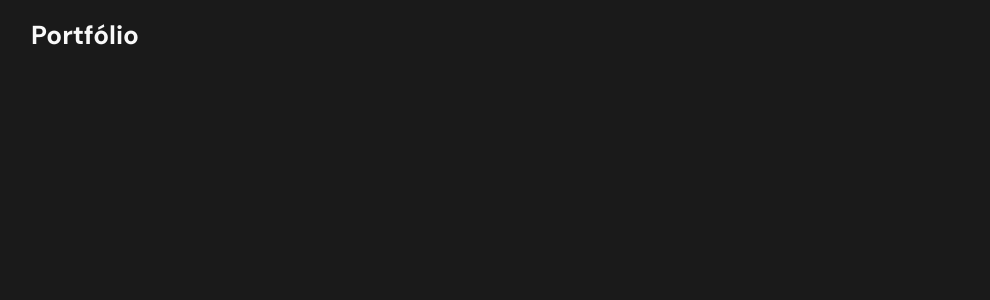
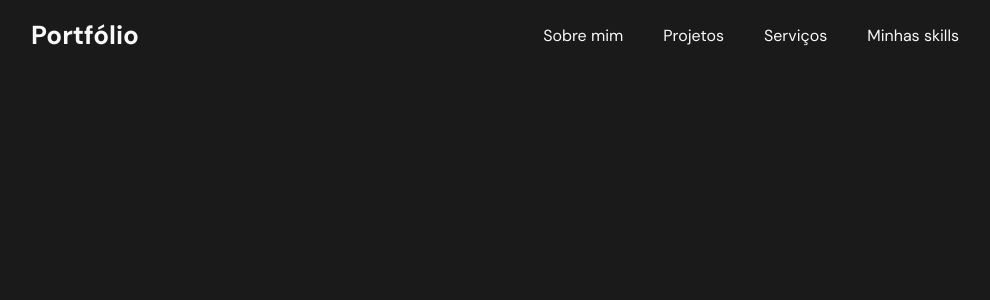
Before and after one commit to alexferreira1796/my-portfolio, a Next.js app: page / in a window 1280 px wide. Shown: the top 300 px of the page, without its empty margins (125-1115 px from the left). Built offline with nearby package versions, Linux system fonts and the light colour scheme.

Commit message:
implementado menu

```diff
--- a/src/components/Header/index.tsx
+++ b/src/components/Header/index.tsx
@@ -1,9 +1,11 @@
 import * as S from './styles';
+import { Menu } from '../Menu';
 
 export const Header = () => {
     return (
         <S.Header>
             <S.Title>Portfólio</S.Title>
+            <Menu />
         </S.Header>
     )
 }
--- /dev/null
+++ b/src/components/Menu/index.tsx
@@ -0,0 +1,23 @@
+import Link from 'next/link'
+import * as S from './styles';
+import { Menu as Options } from '../../utils/menu'
+
+export const Menu = () => {
+    return (
+        <S.Menu>
+            <S.ListMenu>
+                {
+                    Options && Options.map(({id, name, path}) => {
+                        return (
+                            <S.List key={id}>
+                                <Link href={path}>
+                                    {name}
+                                </Link>
+                            </S.List>
+                        )
+                    })
+                }
+            </S.ListMenu>
+        </S.Menu>
+    )
+}
--- /dev/null
+++ b/src/components/Menu/styles.ts
@@ -0,0 +1,28 @@
+import styled from "styled-components";
+
+export const Menu = styled.nav`
+    display: flex;
+    align-items: center;
+    justify-content: center;
+`
+
+export const ListMenu = styled.ul`
+    display: flex;
+    align-items: center;
+    justify-content: center;
+    & li {
+        margin-right: 40px;
+    }
+`
+
+export const List = styled.li`
+    a {
+        color: ${({theme}) => theme.colors.white};
+        transition: all 0.2s linear;
+
+        &:hover {
+            color: ${({theme}) => theme.colors.tertiary};
+        }
+
+    }
+`
--- a/src/global/styles/global.ts
+++ b/src/global/styles/global.ts
@@ -24,4 +24,12 @@
     p, span, ul {
         font-family: ${({theme}) => theme.fonts.regular.fontFamily};
     }
+
+    ul, li {
+        list-style: none;
+    }
+
+    a {
+        text-decoration: none;
+    }
 `;
--- /dev/null
+++ b/src/utils/menu.ts
@@ -0,0 +1,22 @@
+export const Menu = [
+    {
+        id: '1',
+        name: "Sobre mim",
+        path: "#about"
+    },
+    {
+        id: '2',
+        name: "Projetos",
+        path: "#projects"
+    },
+    {
+        id: '3',
+        name: "Serviços",
+        path: "#services"
+    },
+    {
+        id: '4',
+        name: "Minhas skills",
+        path: "#my-skills"
+    }
+]
```
